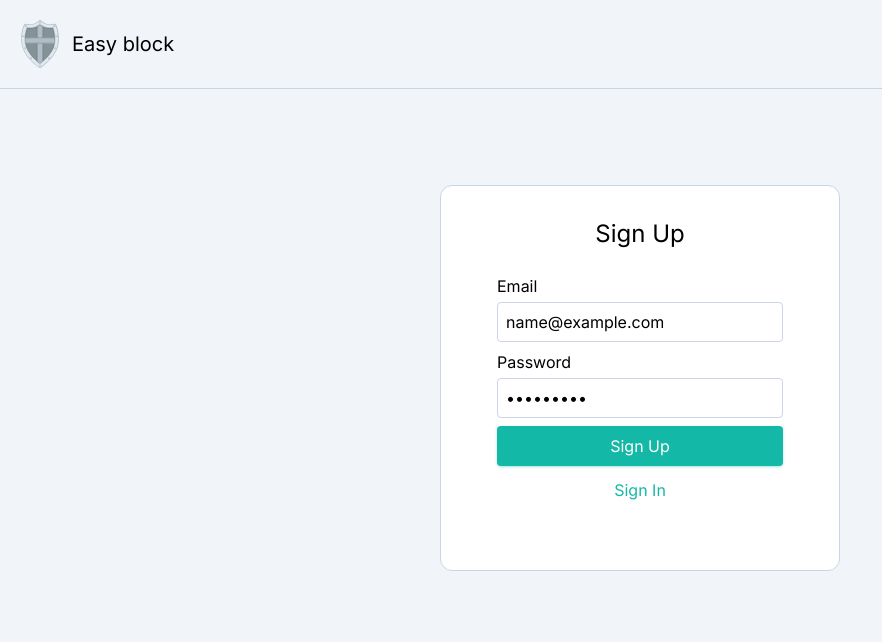
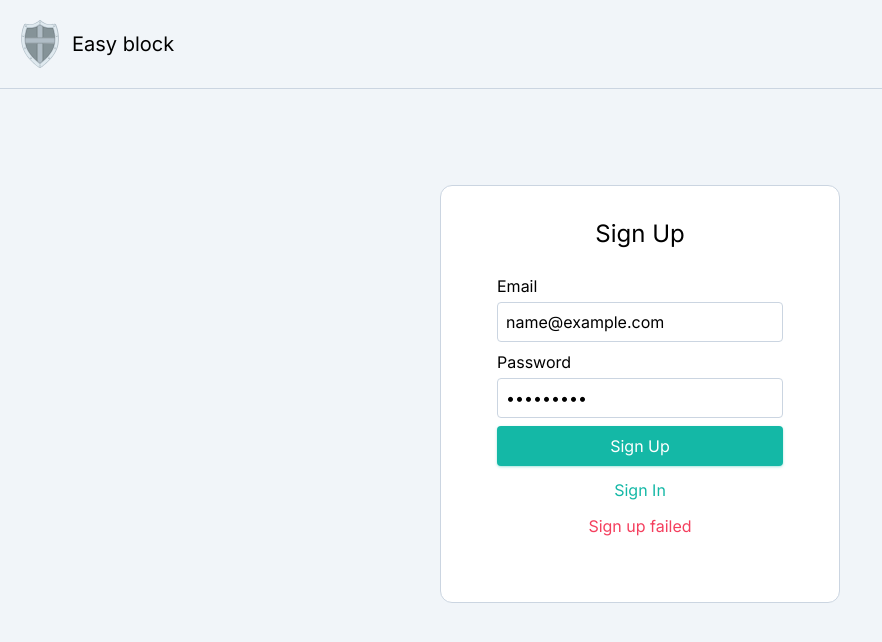
Before and after one commit to ihnatenkoo/Block-List-Widget-Client, a Next.js app: page /sign-up in a window 1280 px wide. Both pictures are taken after typing "name@example.com", "Sample123" into the empty fields and a click on the button "Sign Up". Shown: the top 642 px of the page, without its empty margins (0-882 px from the left). Built offline with nearby package versions, Linux system fonts and the light colour scheme; no server answers.

Commit message:
Handle error while sign-up

```diff
--- a/src/features/auth/model/use-sign-up-form.ts
+++ b/src/features/auth/model/use-sign-up-form.ts
@@ -18,8 +18,11 @@ export const useSignUpForm = () => {
     },
   });
 
+  const errorMessage = signUpMutation.error ? 'Sign up failed' : '';
+
   return {
     register,
+    errorMessage,
     handleSubmit: handleSubmit((data) => signUpMutation.mutate(data)),
     isPending: signUpMutation.isPending,
   };
--- a/src/features/auth/ui/sign-up-form.tsx
+++ b/src/features/auth/ui/sign-up-form.tsx
@@ -5,7 +5,7 @@ import { UiLink } from '@/shared/ui/ui-link';
 import { useSignUpForm } from '../model/use-sign-up-form';
 
 export const SignUpForm = () => {
-  const { register, handleSubmit, isPending } = useSignUpForm();
+  const { register, handleSubmit, isPending, errorMessage } = useSignUpForm();
 
   return (
     <form className="flex flex-col gap-2" onSubmit={handleSubmit}>
@@ -31,6 +31,10 @@ export const SignUpForm = () => {
       <UiLink href={ROUTES.SIGN_IN} className="text-center">
         Sign In
       </UiLink>
+
+      {errorMessage && (
+        <div className="text-rose-500 text-center">{errorMessage}</div>
+      )}
     </form>
   );
 };
```
